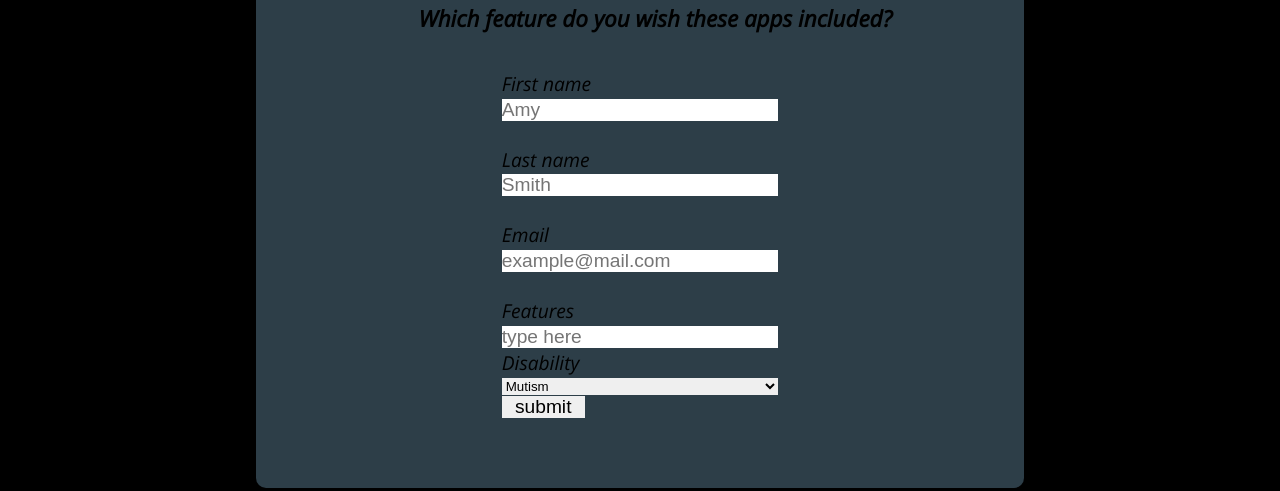
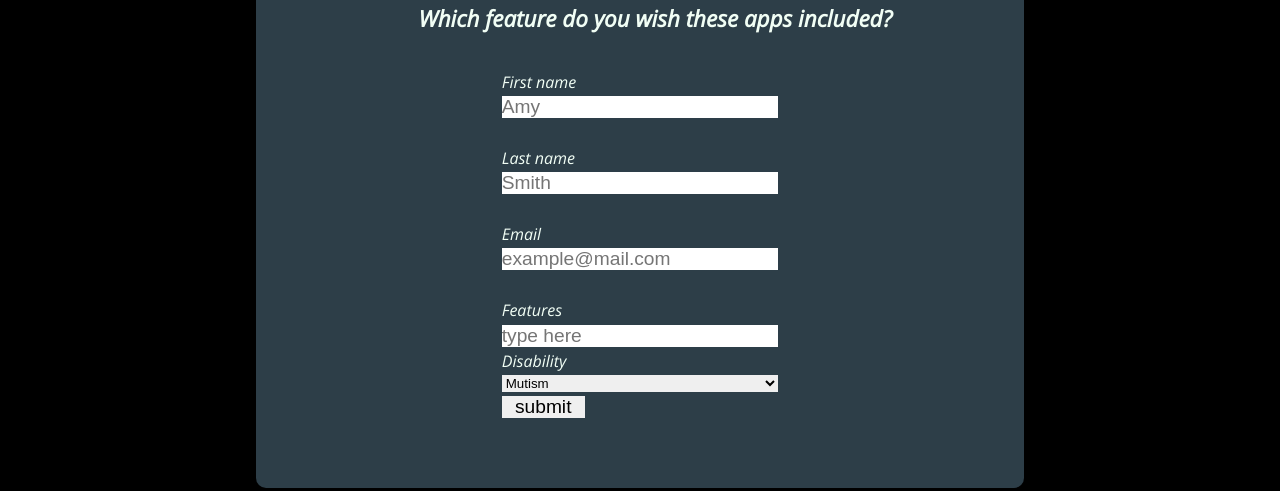
Before and after one commit to AmenGemechu/p1, a plain HTML site: page index.html in a window 1280 px wide. Shown: the part 2485-2976 px from the top of the page. Drawn offline with nearby package versions, Linux system fonts and the light colour scheme.

```diff
--- a/assets/css/style.css
+++ b/assets/css/style.css
@@ -160,7 +160,7 @@ h1, h2 {
     margin-left: 20%;
     border-radius: 10px;
     background-color:  #2D3E48;;
-    color: #000;
+    color: #f1fef5;
  }
 
  #feedback-header {
@@ -245,7 +245,7 @@ h1, h2 {
 @media screen and (max-width: 1100px) {
     header {
         display: grid;
-        grid-template-columns: 1fr 1fr;
+        grid-template-rows: 1fr 1fr;
         width: 100%;
         background-color: #2D3E48;
     }
--- a/index.html
+++ b/index.html
@@ -109,32 +109,32 @@
             </div>
 
             <div class="feedback-form">
-                <form action=" " class="feedback-form">
+                <form action="" class="feedback-form">
 
                     <label for="fname">
-                        <p>First name</p>
+                        First name
                     </label>
                     <input class="form-input" type="text" id="fname" name="fname" placeholder="Amy" required>
                     <br>
                     <label for="lname">
-                        <p>Last name</p>
+                        Last name
                     </label>
                     <input class="form-input" type="text" id="lname" name="lname" placeholder="Smith" required>
                     <br>
                     <label for="email">
-                        <p>Email</p>
+                        Email
                     </label>
                     <input class="form-input" type="email" id="email" name="email" placeholder="example@mail.com"
                         required>
                     <br>
                     <label for="features">
-                        <p>Features</p>
+                        Features
                     </label>
                     <input class="form-input" type="text" id="features" name="features" placeholder="type here"
                         required>
 
                     <label for="disabilities">
-                        <p>Disability</p>
+                        Disability
                     </label>
                     <select class="form-input" name="disabilities" id="disabilities">
                         <option value="mutism">Mutism</option>
```
Also changed, not shown: assets/images/about-section (2).jpg (deleted), 1 other file.
